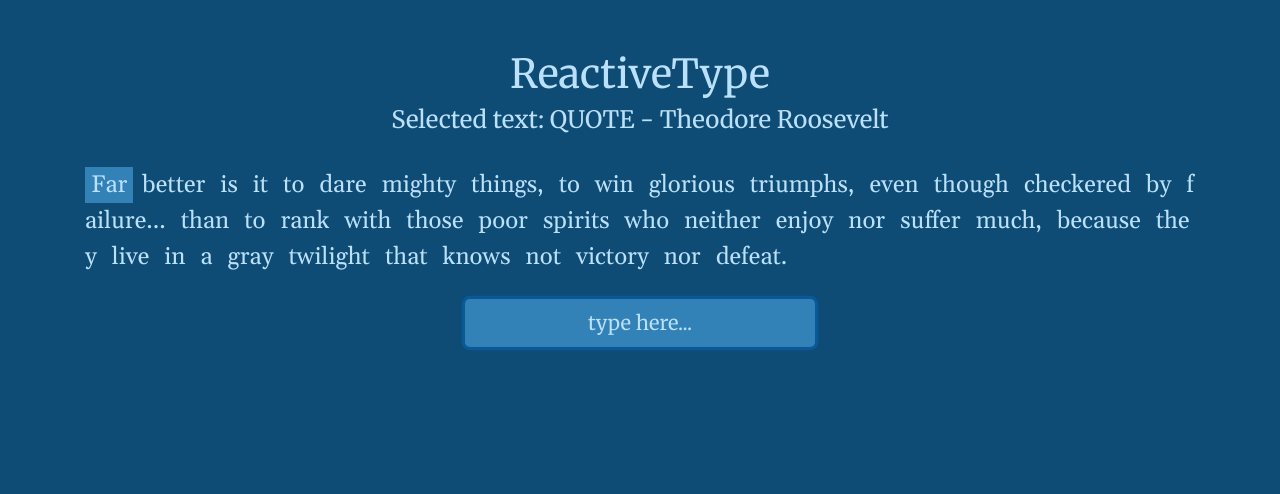
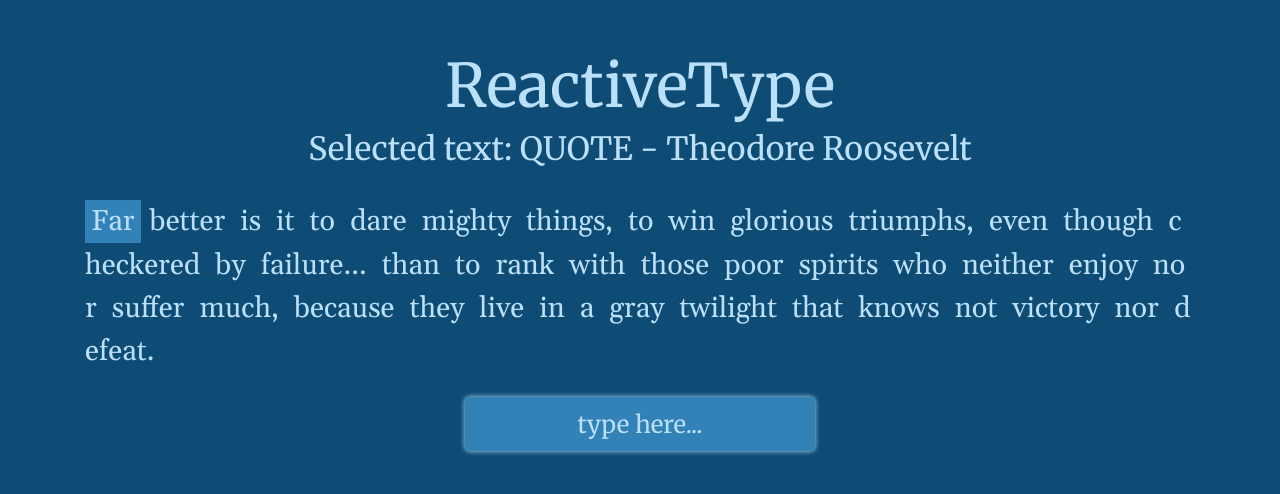
Before and after one commit to samarthdave/reactive-type, a React (Create React App) app: page / in a window 1280 px wide. Shown: the top 494 px of the page. Built offline with nearby package versions, Linux system fonts and the light colour scheme.

Commit message:
Update theme, colors & input autocorrect

```diff
--- a/src/components/Home.js
+++ b/src/components/Home.js
@@ -65,6 +65,7 @@ class Home extends Component {
 
   render() {
     const h1Style = {
+      fontSize: '3.75rem',
       textAlign: 'center',
       marginTop: '50px'
     };
@@ -106,7 +107,8 @@ class Home extends Component {
             <Form.Control
               type="text" className={`${isError ? 'error' : ''}`}
               placeholder="type here..."
-              autoFocus
+              autoFocus autocomplete="off"
+              autocorrect="off" autocapitalize="off" spellcheck="false"
               onChange={this.userTyped}
               name="userType" id="user-input"
               value={userType} size="lg"
--- a/src/style/App.css
+++ b/src/style/App.css
@@ -19,21 +19,17 @@ a {
 /* --------------------------- */
 
 .selected-text {
+  font-size: 2rem;
   text-align: center;
-}
-
-textarea.form-control { /* template text here */
-  font-family: 'Gelasio', monospace;
-  font-size: 1.5rem;
-  cursor: default;
 }
 
 #user-input { /* user types here */
   text-align: center;
+  font-size: 1.5rem;
 }
 
 /* ---------------------------------- */
-/* transition textarea into paragraph */
+/*   change textarea into paragraph   */
 /* ---------------------------------- */
 .paragraph-input {
   font-family: 'Gelasio', monospace;
@@ -48,6 +44,7 @@ textarea.form-control { /* template text here */
 .paragraph-input span {
   margin-right: 3px;
   padding: 3px 6px;
+  font-size: 1.8rem;
 }
 
 .paragraph-input span.active {
--- a/src/style/dark-theme.css
+++ b/src/style/dark-theme.css
@@ -36,3 +36,9 @@ textarea.form-control,
   color: #35495e;
   border: 0;
 }
+
+/* input focus */
+#user-input:focus {
+  outline: 0;
+  box-shadow: #bbe1fa 0 0 5px;
+}
```
